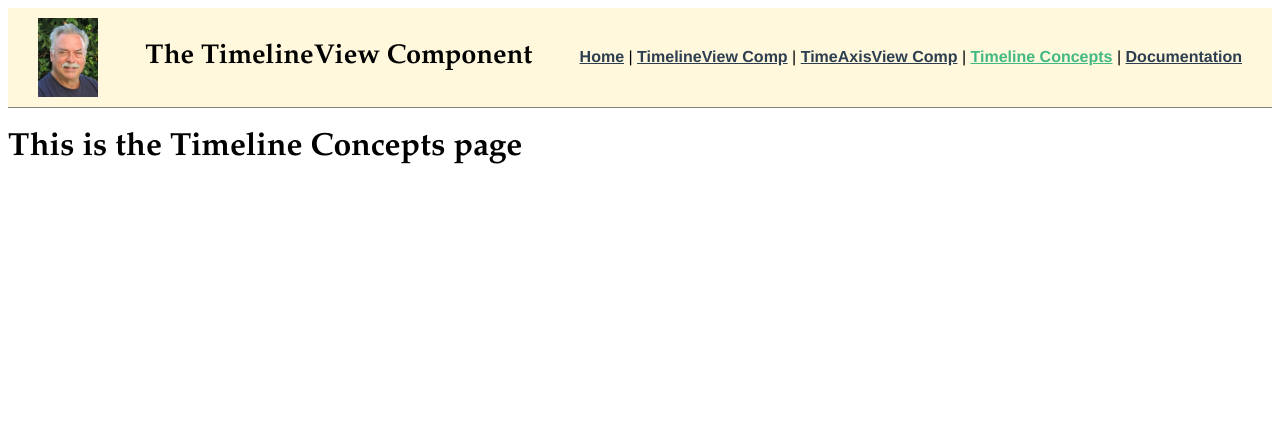
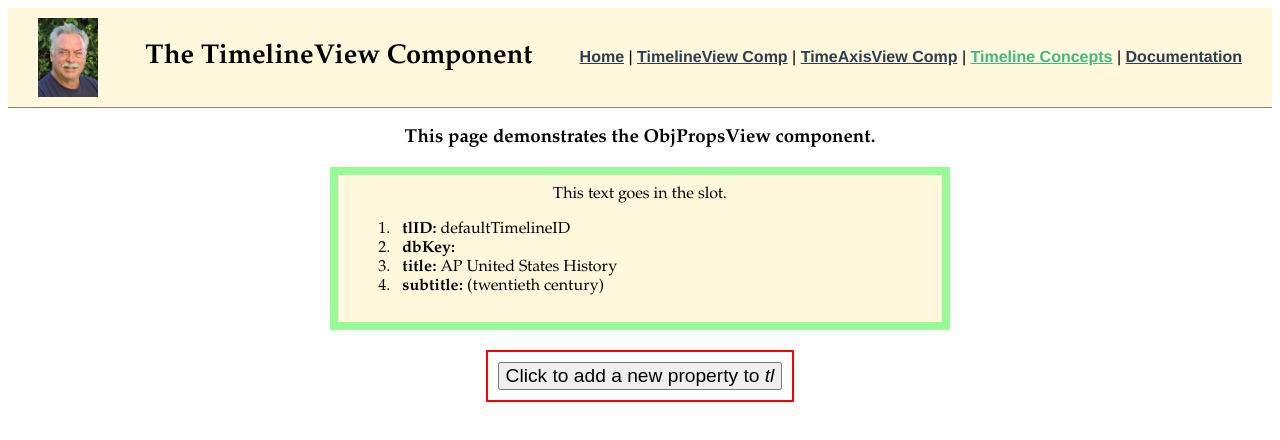
Before and after one commit to bruml2/timelineviewcomp, a Vue app: page /concepts in a window 1280 px wide. Shown: the top 440 px of the page. Built offline with nearby package versions, Linux system fonts and the light colour scheme.

Commit message:
ObjPropView working

```diff
--- a/src/App.orig.vue
+++ /dev/null
@@ -1,32 +0,0 @@
-<template>
-  <div id="app">
-    <div id="nav">
-      <router-link to="/">Home</router-link> |
-      <router-link to="/about">About</router-link>
-    </div>
-    <router-view />
-  </div>
-</template>
-
-<style lang="scss">
-#app {
-  font-family: Avenir, Helvetica, Arial, sans-serif;
-  -webkit-font-smoothing: antialiased;
-  -moz-osx-font-smoothing: grayscale;
-  text-align: center;
-  color: #2c3e50;
-}
-
-#nav {
-  padding: 30px;
-
-  a {
-    font-weight: bold;
-    color: #2c3e50;
-
-    &.router-link-exact-active {
-      color: #42b983;
-    }
-  }
-}
-</style>
--- a/src/assets/builddate.js
+++ b/src/assets/builddate.js
@@ -1 +1 @@
-export const builddate = "Sat Mar 28 2020 - 17:33:29"
+export const builddate = "Tue Mar 31 2020 - 12:04:47"
--- /dev/null
+++ b/src/components/ObjPropsView.vue
@@ -0,0 +1,44 @@
+<template>
+  <!-- obj-props-view component: Mar 31 2020; v0.1 -->
+  <div class="objPropsView" v-if="showObjProps">
+    <slot></slot>
+    <ul :style="{ 'column-count': numCols }">
+      <li v-for="(value, prop, idx) in obj" :key="idx">
+        {{ idx+1 }}. &nbsp; <b>{{ prop }}:</b> {{ value }}
+      </li>
+    </ul>
+  </div>
+</template>
+
+<script>
+export default {
+  props: {
+    showObjProps: {
+      type: Boolean,
+      default: false
+    },
+    obj: {
+      type: Object,
+      required: true
+    }
+  },
+  computed: {
+    numCols() {
+      return Object.keys(this.obj).length > 14 ? "3" : (Object.keys(this.obj).length > 5 ? "2" : "1")
+    }
+  }
+}
+</script>
+
+<style scoped>
+.objPropsView {
+  padding: 10px 0;
+  background: cornsilk;
+  border: 8px solid palegreen;
+}
+.objPropsView ul {
+  text-align: left;
+  column-width: auto;
+  list-style-type: none;
+}
+</style>
--- a/src/mixins/TimeAxisMixin.js
+++ b/src/mixins/TimeAxisMixin.js
@@ -1,4 +1,4 @@
-/* TimeAxisMixin.js  v. 0.2  Mar 26 2020 */
+/* TimeAxisMixin.js  v. 0.3  Mar 28 2020 */
 import * as d3 from "d3";
 
 export const TimeAxisMixin = {
@@ -54,6 +54,11 @@ export const TimeAxisMixin = {
       // .tickSize(tl.timeAxisTickSize);
     },
     drawTimeAxis(tl, axisContainerDiv, verticalSVGOffset) {
+      if (!tl.timeAxisPropsValid) {
+        const reqProps = [ "startYear", "stopYear", "tickInterval"]
+        reqProps.push("foo")
+        tl.timeAxisPropsValid = true
+      }
       // uses tl.startYear, tl.stopYear, tl.tickInterval;
       tl.timeScaleFn = this.getTimeScaleFn(tl);
       // must have tl.timeScaleFn;
--- a/src/views/About.orig.vue
+++ /dev/null
@@ -1,5 +0,0 @@
-<template>
-  <div class="about">
-    <h1>This is an about page</h1>
-  </div>
-</template>
--- a/src/views/Concepts.vue
+++ b/src/views/Concepts.vue
@@ -1,5 +1,86 @@
 <template>
-  <div class="concepts">
-    <h1>This is the <b>Timeline Concepts</b> page</h1>
+  <div class="objPropsView">
+    <h3>This page demonstrates the <b>ObjPropsView</b> component.</h3>
+    <ObjPropsView :showObjProps="true" :obj="tl">
+      <div style="text-align: center">
+        This text goes in the slot.
+      </div>
+    </ObjPropsView>
+    <div class="btnContainer">
+      <button v-if="showAddBtn" @click="addToTl">Click to add a new property to <i>tl</i></button>
+      <button v-else>No more properties to add!</button>
+    </div>
   </div>
 </template>
+
+<script>
+import ObjPropsView from "@/components/ObjPropsView.vue"
+
+export default {
+components: { ObjPropsView },
+data() {
+  return {
+    tl: {
+          "tlID":         "defaultTimelineID",
+          "dbKey":        null,
+          "title":        "AP United States History",
+          "subtitle":     "(twentieth century)",
+    },
+    additions: {},
+    remainder: {
+          "footerHTML":   "This is <b>bold</b> footer text.",
+          "startYear":      1900,
+          "stopYear":       2000,
+          "tickInterval":   10,
+          "bgColor":        "bisque",
+          "borderWidth":    3,
+          "borderColor":    "#C11B17",
+          "svgWidth":       1228,
+          "svgSideMargin":  20,
+          "eraTopMargin":   30,
+          "eraHeight":      320,
+          "timeAxisHeight": 50,
+    },
+    showAddBtn: true
+  }
+},
+created() {
+  // clone else same memory reference;
+  this.additions = Object.assign({}, this.remainder)
+},
+methods: {
+  addToTl() {
+    if (Object.keys(this.additions).length == 0) {
+      this.showAddBtn = false
+      return
+    }
+    const firstKey = Object.keys(this.additions)[0]
+    // firstKey is a string: requires subscript notation (dot won't work);
+    console.log(`Moving: ${firstKey} with value: ${this.additions[firstKey]}`)
+    let newObj = {}
+    newObj[firstKey] = this.additions[firstKey]
+    this.tl = Object.assign({}, this.tl, newObj)
+    delete this.additions[firstKey]
+    console.log(`length of additions: ${Object.keys(this.additions).length}`)
+    console.log(`length of tl: ${Object.keys(this.tl).length}`)
+  }
+}
+}
+</script>
+
+<style scoped>
+.objPropsView {
+  margin: 0 auto;
+  width: 70%;
+  text-align: center;
+}
+.btnContainer {
+  display: inline-block;
+  margin: 20px auto;
+  padding: 10px;
+  border: 2px solid red;
+}
+.btnContainer button {
+  font-size: 1.2rem;
+}
+</style>
```
Also changed, not shown: src/mixins/TLVUtilsMixin.js (added, +26 -0 lines), src/views/Home.orig.vue (deleted, +0 -18 lines), 2 other files (tests, documents, lock files or other folders).
